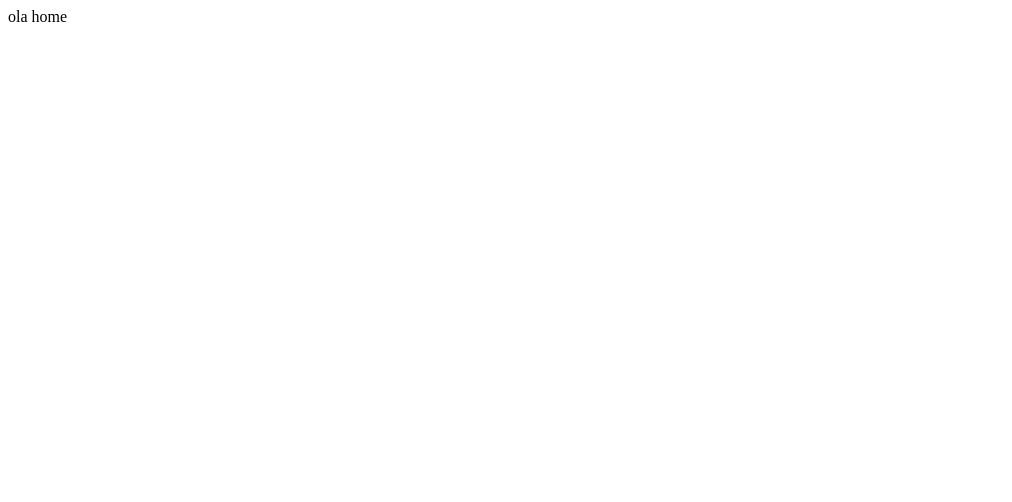
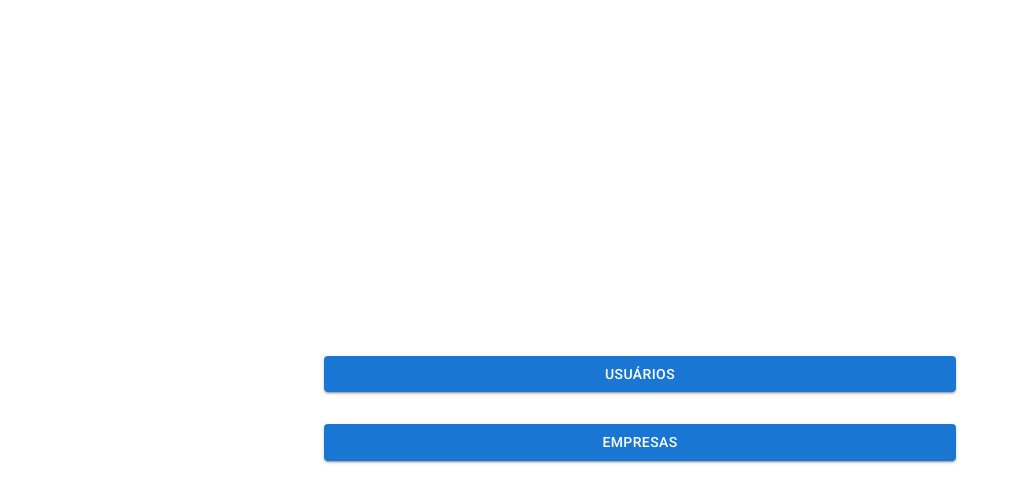
Before and after one commit to Matheusdev10/react-redux, a React (Vite) app: page / in a window 1280 px wide. Shown: the top 502 px of the page, without its empty margins (0-1012 px from the left). Built offline with nearby package versions, Linux system fonts and the light colour scheme.

Commit message:
fazendo validação de formulario mostrando os erros com yup

```diff
--- a/package.json
+++ b/package.json
@@ -14,8 +14,10 @@
     "@emotion/styled": "^11.11.0",
     "@fontsource/roboto": "^5.0.8",
     "@hookform/resolvers": "^3.3.2",
+    "@material-ui/core": "^4.12.4",
     "@mui/icons-material": "^5.14.19",
     "@mui/material": "^5.14.20",
+    "formik": "^2.4.5",
     "react": "^18.2.0",
     "react-dom": "^18.2.0",
     "react-hook-form": "^7.49.0",
--- a/src/components/FormUsers/index.tsx
+++ b/src/components/FormUsers/index.tsx
@@ -3,8 +3,8 @@ import React from 'react';
 import { useForm } from 'react-hook-form';
 import SendIcon from '@mui/icons-material/Send';
 import { yupResolver } from '@hookform/resolvers/yup';
+
 import * as yup from 'yup';
-import { ErrorSharp } from '@mui/icons-material';
 
 export type Inputs = {
   nome: string;
@@ -17,11 +17,18 @@ export type Inputs = {
 const schema = yup
   .object({
     nome: yup.string().required('Nome é um campo obrigatório'),
-    cpf: yup.string().required('cpf é um campo obrigatório'),
+    cpf: yup
+      .string()
+      .required('cpf é um campo obrigatório')
+      .min(11, 'cpf inválido')
+      .max(11, 'cpf invalido'),
     dataNascimento: yup
       .string()
       .required('Data de Nascimento é um campo obrigatório'),
-    email: yup.string().required('Email é um campo obrigatório'),
+    email: yup
+      .string()
+      .email('Deve ser um email válido')
+      .required('Email é um campo obrigatório'),
     senha: yup.string().required('Senha é um campo obrigatório'),
   })
   .required();
@@ -43,6 +50,7 @@ const FormUsers: React.FC<IFormUsers> = ({ onSubmit }) => {
         <Grid xs={3}>
           <TextField
             fullWidth
+            error={!!errors.nome?.message}
             type="text"
             placeholder="nome"
             {...register('nome')}
@@ -55,6 +63,7 @@ const FormUsers: React.FC<IFormUsers> = ({ onSubmit }) => {
         <Grid xs={3}>
           <TextField
             fullWidth
+            error={!!errors.cpf?.message}
             type="text"
             placeholder="cpf"
             {...register('cpf')}
@@ -68,6 +77,7 @@ const FormUsers: React.FC<IFormUsers> = ({ onSubmit }) => {
         <Grid xs={3}>
           <TextField
             fullWidth
+            error={!!errors.dataNascimento?.message}
             type="date"
             {...register('dataNascimento')}
             id="outlined-basic"
@@ -79,6 +89,7 @@ const FormUsers: React.FC<IFormUsers> = ({ onSubmit }) => {
           <Grid xs={6}>
             <TextField
               fullWidth
+              error={!!errors.email?.message}
               type="email"
               placeholder="Email"
               {...register('email')}
@@ -91,6 +102,7 @@ const FormUsers: React.FC<IFormUsers> = ({ onSubmit }) => {
           <Grid xs={6}>
             <TextField
               fullWidth
+              error={!!errors.senha?.message}
               type="password"
               placeholder="Senha"
               {...register('senha')}
--- a/src/pages/Home/index.tsx
+++ b/src/pages/Home/index.tsx
@@ -1,7 +1,32 @@
-import React from 'react';
+import { Button, Box } from '@mui/material';
+import { Link } from 'react-router-dom';
+import { useNavigate } from 'react-router-dom';
 
 const Home = () => {
-  return <div>ola home</div>;
+  function handleClickUsers() {
+    navigate('/users');
+  }
+  const navigate = useNavigate();
+  return (
+    <Box
+      height={'100vh'}
+      display={'flex'}
+      justifyContent={'center'}
+      flexDirection={'column'}
+      gap={4}
+    >
+      <Button
+        onClick={handleClickUsers}
+        sx={{ marginInline: 'auto', width: '50%' }}
+        variant="contained"
+      >
+        Usuários
+      </Button>
+      <Button sx={{ marginInline: 'auto', width: '50%' }} variant="contained">
+        Empresas
+      </Button>
+    </Box>
+  );
 };
 
 export default Home;
```
Also changed, not shown: 1 other file (tests, documents, lock files or other folders).
